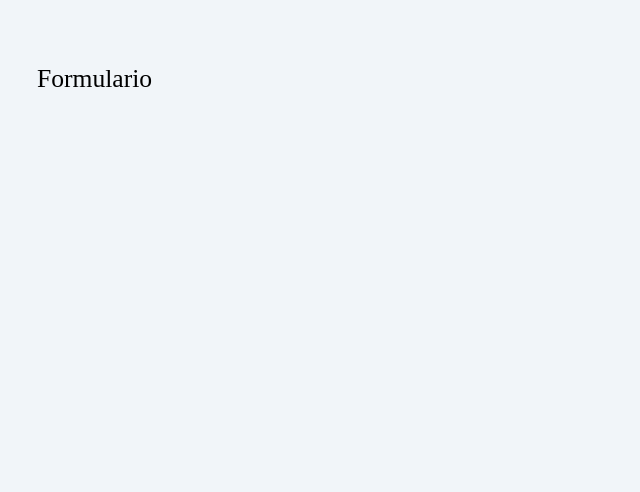
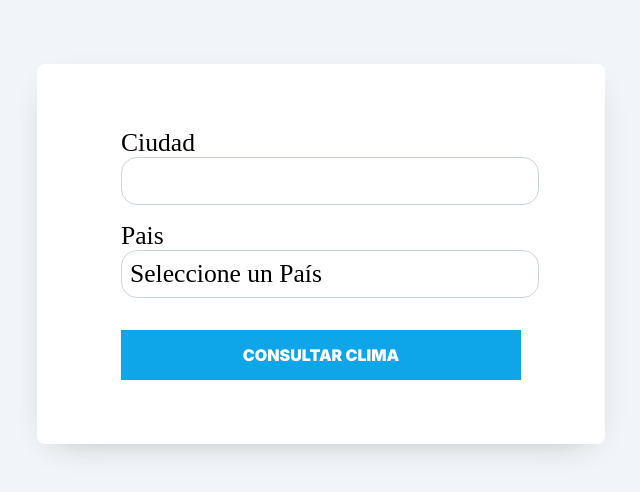
Before and after one commit to Jair-vet/ClimaApp-REACT, a React (Vite) app: page / in a window 1280 px wide. Shown: the top 492 px of the page, without its empty margins (3-643 px from the left). Built offline with nearby package versions, Linux system fonts and the light colour scheme; a web font is replaced by a local one.

Commit message:
Creaos el formulario para consultar el clima

```diff
--- a/src/components/Formulario.jsx
+++ b/src/components/Formulario.jsx
@@ -1,6 +1,39 @@
 
 export const Formulario = () => {
   return (
-    <div>Formulario</div>
+    <div className="contenedor">
+        <form>
+            <div className="campo">
+                <label htmlFor="ciudad">Ciudad</label>
+                <input
+                    type="text"
+                    id="ciudad"
+                    name="ciudad"
+                />
+            </div>
+            <div className="campo">
+                <label htmlFor="ciudad">Pais</label>
+                <select
+                    name="pais"
+                    id="pais"
+                >
+                    <option value=""> Seleccione un País </option>
+                    <option value="US">Estados Unidos</option>
+                    <option value="MX">México</option>
+                    <option value="AR">Argentina</option>
+                    <option value="CO">Colombia</option>
+                    <option value="CR">Costa Rica</option>
+                    <option value="ES">España</option>
+                    <option value="PE">Perú</option>
+                </select>
+            </div>
+
+            <input
+                type="submit"
+                value='Consultar Clima'
+            />
+
+        </form>
+    </div>
   )
 }
```
